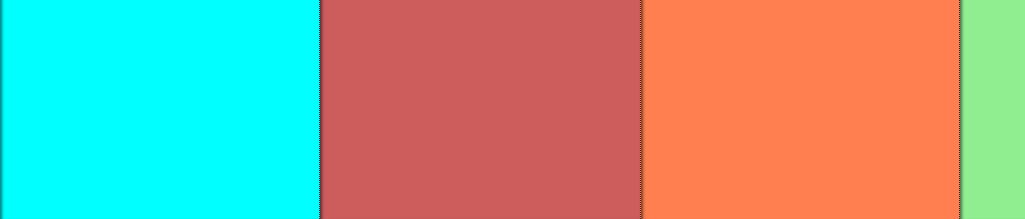
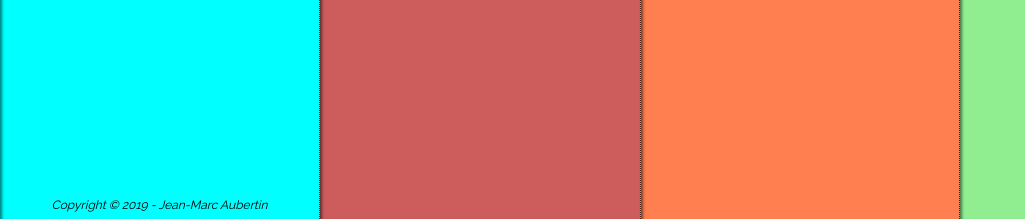
Before and after one commit to jmwfr/SimpleBacklogSCRUM, a PHP site: page / in a window 1280 px wide. Shown: the part 581-800 px from the top of the page, without its empty margins (0-1025 px from the left). Run offline with PHP 8.4, Linux system fonts and the light colour scheme; some libraries are stand-ins or nearby versions; some web fonts are replaced.

Commit message:
Cosmetic modifications (fonts, etc.) Added copyright

```diff
--- a/css/SimpleBacklogSCRUM.css
+++ b/css/SimpleBacklogSCRUM.css
@@ -125,3 +125,11 @@ body {
     text-align: center;
     margin-bottom: 5px;
 }
+
+.copyrightWrapper {
+    bottom:5px;
+    font-size: 12px;
+    color:#000;
+    font-style: italic;
+    margin-left: -15px;
+}
--- a/index.php
+++ b/index.php
@@ -63,6 +63,9 @@
                 <button id="btnAddTask" class="btn btn-primary w-100">Add Task</button>
                 <button id="resetBacklog" class="btn btn-primary w-100 my-2">Reset</button>
             </div>
+            <div class="copyrightWrapper position-absolute text-center w-100">
+                Copyright &copy; 2019 - Jean-Marc Aubertin
+            </div>
         </div>
         <div id="todoCol" class="col-3 content-column">
             <div class="colTitle"><h2>Todo</h2></div>
```
